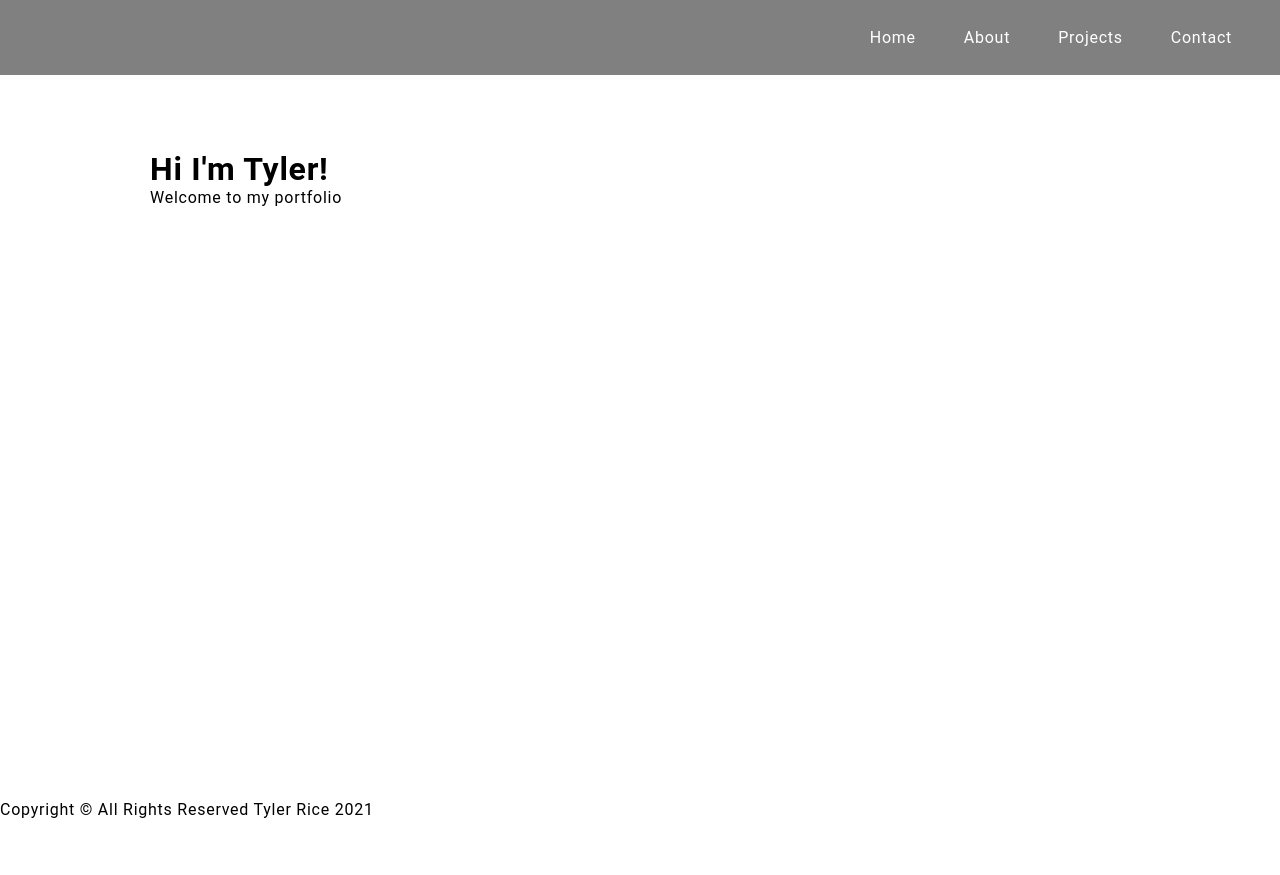
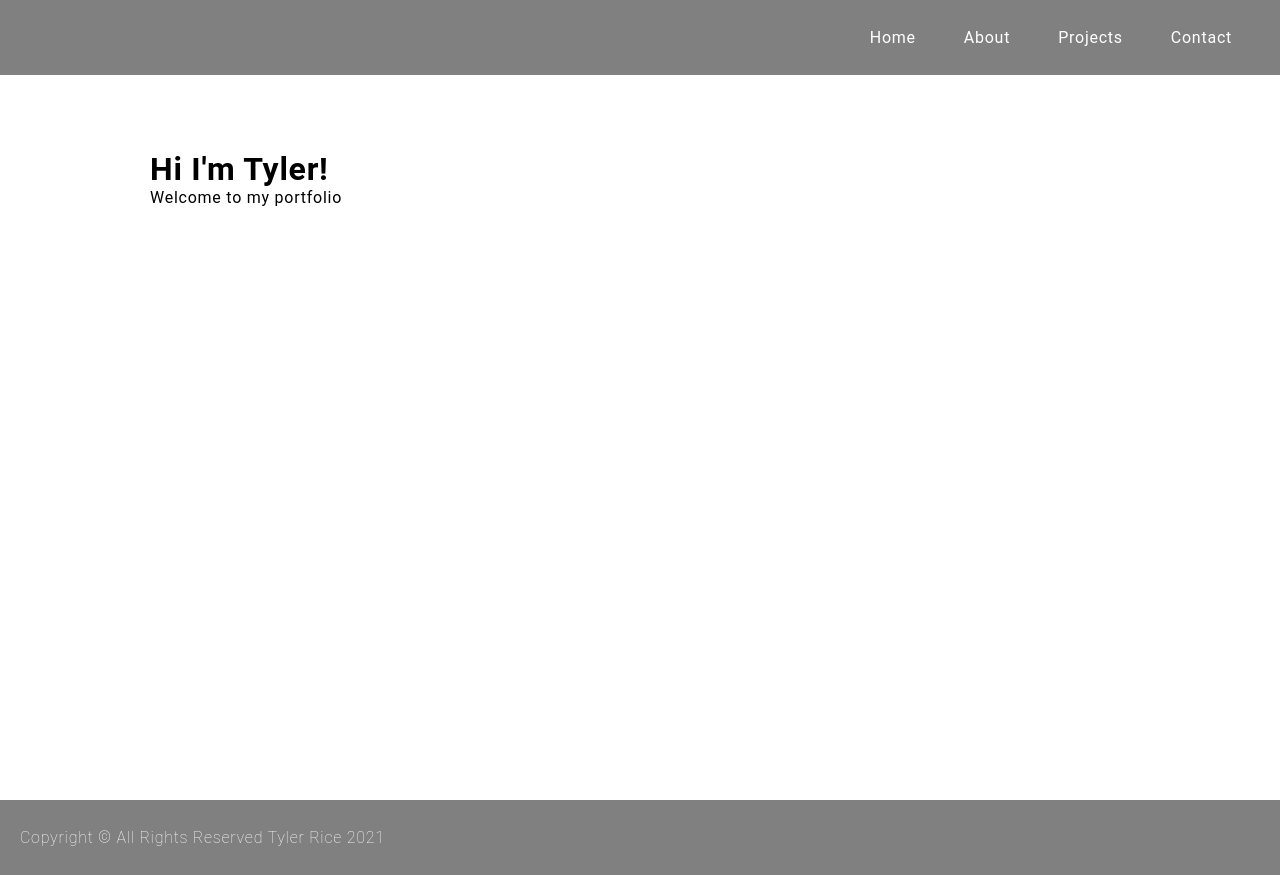
Before and after one commit to tylerrice121/Portfolio, a Gatsby site: page / in a window 1280 px wide. Before the commit the page ends 819 px from the top, so only its background shows below. Built offline with nearby package versions, Linux system fonts and the light colour scheme; Gatsby itself is replaced by a stand-in of ours.

Commit message:
wip: styled footer

```diff
--- /dev/null
+++ b/src/components/Footer/FooterElements.js
@@ -0,0 +1,11 @@
+import styled from 'styled-components'
+
+export const StyledFooter = styled.footer `
+    display: flex;
+    padding-left: 20px;
+    align-items: center;
+    color: white;
+    font-weight: 100;
+    background-color: gray;
+    height: 75px;
+`;
--- a/src/components/footer.js
+++ b/src/components/Footer/footer.js
@@ -1,10 +1,11 @@
 import * as React from 'react'
+import { StyledFooter } from './FooterElements';
 
 const Footer = () => {
     return (
-        <footer>
+        <StyledFooter>
             <p>Copyright &copy; All Rights Reserved Tyler Rice {new Date().getFullYear()}</p>
-        </footer>
+        </StyledFooter>
     );
 };
 
--- a/src/components/layout.js
+++ b/src/components/layout.js
@@ -1,6 +1,6 @@
 import * as React from 'react'
 import {GlobalStyle, StyledMain} from '../styles'
-import Footer from './footer'
+import Footer from './Footer/footer'
 import Header from './header'
 import Sidebar from './Sidebar'
 import { useState } from 'react'
--- a/src/styles.js
+++ b/src/styles.js
@@ -14,7 +14,6 @@ export const GlobalStyle = createGlobalStyle`
     padding: 0;
   }
 `;
-
 
 export const StyledMain = styled.main `
     display: flex;
```
